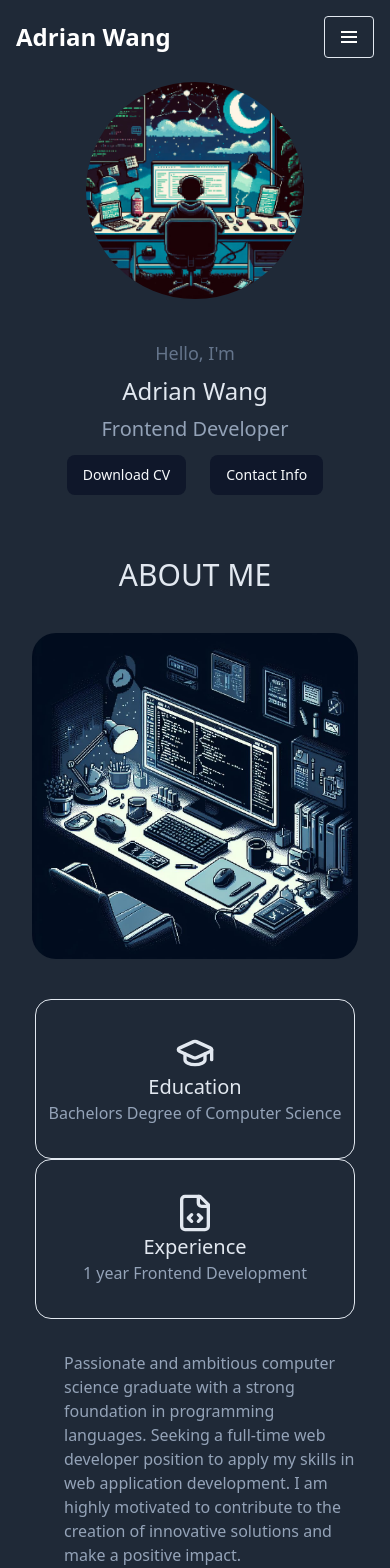
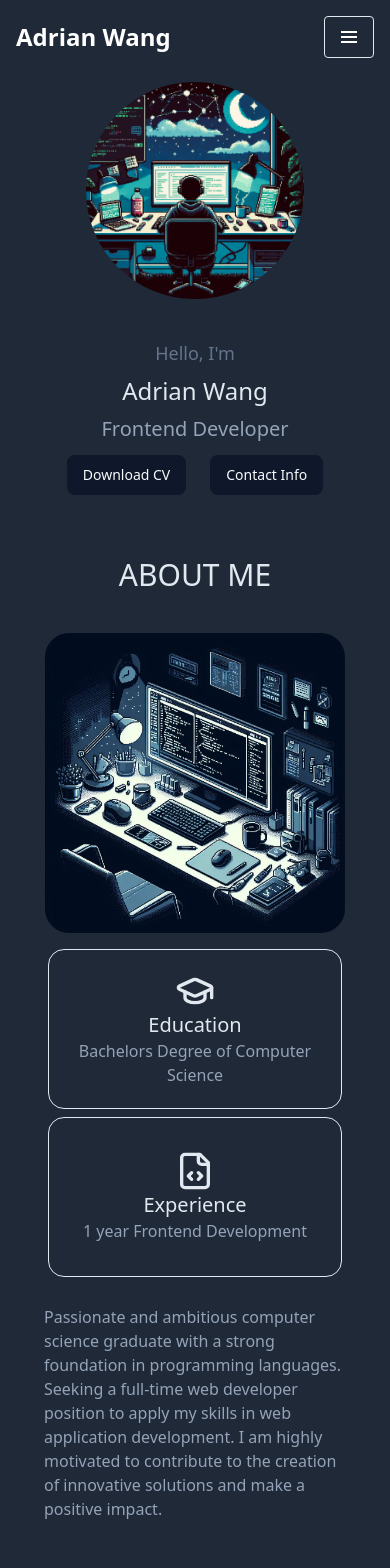
Before and after one commit to AdrianWMY/my-portfolio-app, a React (Vite) app: page / in a window 390 px wide. Shown: the top 1568 px of the page. Built offline with nearby package versions, Linux system fonts and the light colour scheme.

Commit message:
update responsiveness

```diff
--- a/src/App.tsx
+++ b/src/App.tsx
@@ -58,31 +58,31 @@ function App() {
         </div>
       </section>
 
-      <section className="mt-[50px] sm:mt-[80px]" id="about">
-        <h1 className="text-slate-200 text-3xl mb-10">ABOUT ME</h1>
-        <div className="flex flex-wrap md:flex-nowrap justify-center">
-          <div className="w-full max-w-[380px]">
+      <section className="mt-[50px] sm:mt-[80px] " id="about">
+        <h1 className="text-slate-200 text-3xl mb-10 ">ABOUT ME</h1>
+        <div className="grid  md:grid-cols-2 lg:grid-cols-3 justify-items-center content-center ">
+          <div className=" lg:row-span-2 align-self-center md:w-full md:m-0 w-2/3 min-w-[300px] max-w-[380px] ">
             <img className="rounded-3xl" src="Designer (2).png" alt="" />
           </div>
-          <div className="md:w-2/3 w-full flex flex-wrap justify-around text-slate-400 pt-10">
-            <div className="grid content-center w-80 h-40 border border-white-600 rounded-2xl ">
-              <GraduationCap className="m-auto w-10 h-10 text-slate-200" />
+          <div className="  lg:col-span-2 flex flex-wrap  justify-around items-center text-slate-400 w-full p-4 gap-2">
+            <div className="flex flex-col justify-center items-center  w-full sm:w-[285px] h-40 border border-white-600 rounded-2xl ">
+              <GraduationCap className=" w-10 h-10 text-slate-200" />
               <span className="text-xl text-slate-200">Education</span>
               <span className="">Bachelors Degree of Computer Science</span>
             </div>
-            <div className="grid content-center w-80 h-40 border border-white-600 rounded-2xl ">
-              <FileCode className="m-auto w-10 h-10 text-slate-200" />
+            <div className="flex flex-col justify-center items-center  w-full sm:w-[285px] h-40 border border-white-600 rounded-2xl ">
+              <FileCode className="w-10 h-10 text-slate-200" />
               <span className="text-xl text-slate-200">Experience</span>
               <span className="">1 year Frontend Development</span>
             </div>
-            <p className="text-start ps-8 pt-8">
-              Passionate and ambitious computer science graduate with a strong
-              foundation in programming languages. Seeking a full-time web
-              developer position to apply my skills in web application
-              development. I am highly motivated to contribute to the creation
-              of innovative solutions and make a positive impact.
-            </p>
           </div>
+          <p className=" md:col-span-2  text-slate-400 text-start p-3">
+            Passionate and ambitious computer science graduate with a strong
+            foundation in programming languages. Seeking a full-time web
+            developer position to apply my skills in web application
+            development. I am highly motivated to contribute to the creation of
+            innovative solutions and make a positive impact.
+          </p>
         </div>
       </section>
 
@@ -108,7 +108,7 @@ function App() {
             projectName={'High Quality Promo'}
             href={'https://www.hqpstaging.com.au/'}
           />
-          {/* <CusCard
+          <CusCard
             imageUrl={'pb.jpg'}
             projectName="Promo Brands"
             href={'https://www.promobrands.com.au/'}
@@ -117,7 +117,7 @@ function App() {
             imageUrl={'dex.jpg'}
             projectName={'Dex Collection'}
             href={'https://www.dexcollection.com.au/'}
-          /> */}
+          />
         </div>
       </section>
 
--- a/vite.config.ts
+++ b/vite.config.ts
@@ -13,6 +13,7 @@ export default defineConfig(({ mode }) => {
     alias: {
       "@": path.resolve(__dirname, "./src"),
     },
-  },
+    },
+      base: './',
   }
 })
```
